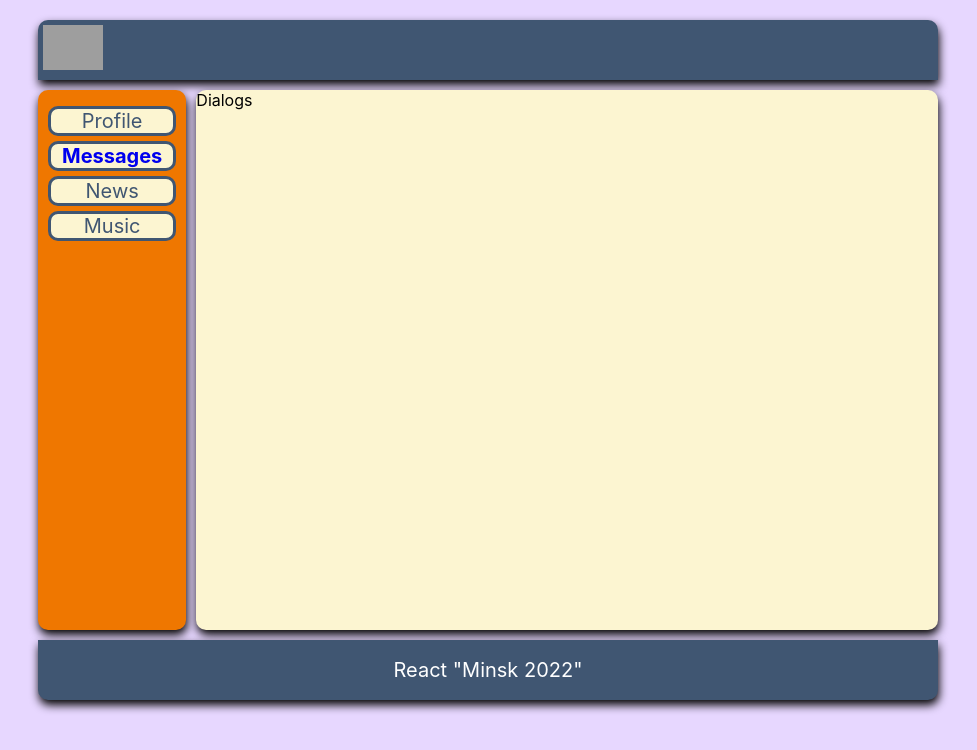
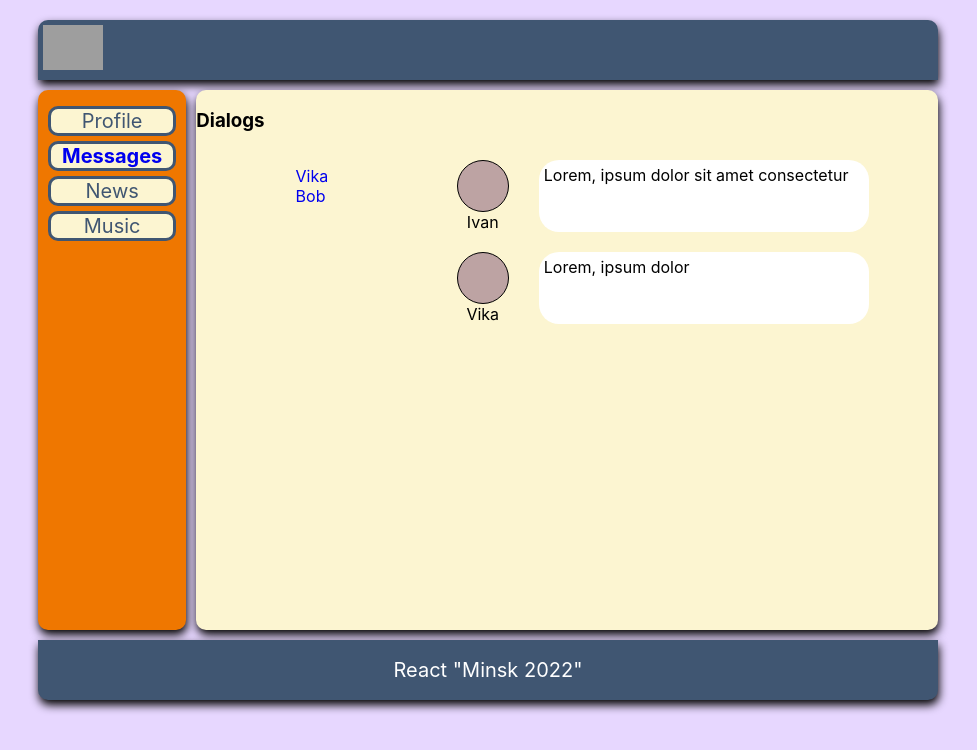
Before and after one commit to shketik-r/react_lesson, a React (Create React App) app: page /dialogs in a window 1280 px wide. Shown: the top 750 px of the page, without its empty margins (152-1129 px from the left). Built offline with nearby package versions, Linux system fonts and the light colour scheme; grey boxes are pictures that could not be loaded.

Commit message:
NewMessage

```diff
--- a/src/App.jsx
+++ b/src/App.jsx
@@ -17,8 +17,8 @@ function App() {
         <Sandbar />
         <section className='app_wrapper_content'>
           <Routes>
-            <Route path="/profile" element={<Profile />} />
-            <Route path="/dialogs" element={<Dialogs />} />
+            <Route path="/" element={<Profile />} />
+            <Route path="/dialogs/*" element={<Dialogs />} />
             <Route path="/news" element={<News />} />
             <Route path="/music" element={<Music />} />
           </Routes>
--- a/src/components/Dialogs/Dialogs.jsx
+++ b/src/components/Dialogs/Dialogs.jsx
@@ -1,11 +1,27 @@
+
 import classes from './Dialogs.module.css';
+import Messages from './Messages/Messages';
+import User from './Users/Users';
 
+let users = [
+    { name : "Vika" , id: "1"},
+    { name : "Bob" , id: "2"}
+]
 
 function Dialogs(props) {
     return (
         <div>
-            Dialogs
+            <h3 className={classes.title}>Dialogs</h3>
+            <div className={classes.dialogs}>
+                <ul className={classes.dialogs_user}>
+
+                    <User name={users[0].name} id={users[0].id} />
+                    <User name={users[1].name} id={users[1].id} />
+                </ul>
+                <Messages />
+            </div>
         </div>
+
     )
 }
 export default Dialogs
--- a/src/components/Dialogs/Dialogs.module.css
+++ b/src/components/Dialogs/Dialogs.module.css
@@ -0,0 +1,20 @@
+.title{
+
+}
+.dialogs{
+display: flex;
+justify-content: space-around;
+}
+
+.dialogs_user{
+display: flex;
+flex-direction: column;
+}
+
+.dialogs_user_name{
+
+}
+
+.dialogs_item{
+
+}
--- /dev/null
+++ b/src/components/Dialogs/Messages/Messages.jsx
@@ -0,0 +1,18 @@
+import classes from './Messages.module.css';
+import NewMessage from './NewMessage/NewMessage';
+
+let messagesData = [
+    { mess: "Lorem, ipsum dolor sit amet consectetur", id: "1", name: "Ivan" },
+    { mess: "Lorem, ipsum dolor", id: "2", name: "Vika" },
+]
+
+
+function Messages(props) {
+    return (
+        <div>
+            <NewMessage messageText={messagesData[0].mess} messageName={messagesData[0].name} />
+            <NewMessage messageText={messagesData[1].mess} messageName={messagesData[1].name} />
+        </div>
+    )
+}
+export default Messages
--- /dev/null
+++ b/src/components/Dialogs/Messages/NewMessage/NewMessage.jsx
@@ -0,0 +1,18 @@
+import classes from './NewMessage.module.css';
+
+
+function NewMessage(props) {
+    return (
+        <div className={classes.wrapper_item}>
+            <div className={classes.user}>
+                <div className={classes.user_icon}></div>
+                <span className={classes.user_name} >{props.messageName}</span>
+            </div>
+            <div className={classes.messages}>
+                <span className={classes.messages_text}>{props.messageText}</span>
+            </div>
+        </div>
+    )
+}
+
+export default NewMessage
--- /dev/null
+++ b/src/components/Dialogs/Messages/NewMessage/NewMessage.module.css
@@ -0,0 +1,36 @@
+
+
+.wrapper_item {
+    display: flex;
+
+    justify-content: space-between;
+    margin: 10px 10px 20px 10px ;
+}
+
+.user {
+    display: flex;
+    flex-direction: column;
+    align-items: center;
+}
+
+.user_icon {
+    width: 50px;
+    height: 50px;
+    border-radius: 50px;
+    border: 1px solid black;
+    background: rgb(189, 163, 163);
+}
+
+.user_name {}
+
+.messages {
+width: 320px;
+background: #fff;
+border-radius: 20px;
+margin-left: 30px;
+    border: black;
+    padding: 5px;
+    align-items: center;
+}
+
+.messages_text {}
--- /dev/null
+++ b/src/components/Dialogs/Users/User.module.css
@@ -0,0 +1,3 @@
+.user_name{
+
+}
--- /dev/null
+++ b/src/components/Dialogs/Users/Users.jsx
@@ -0,0 +1,12 @@
+import { NavLink } from 'react-router-dom';
+import classes from './User.module.css';
+
+
+
+function Users(props) {
+    return <li className={classes.user_name}>
+        <NavLink to={`/dialogs/` + props.id}>{props.name}</NavLink>
+    </li>
+}
+
+export default Users
--- a/src/components/Sandbar/Sandbar.jsx
+++ b/src/components/Sandbar/Sandbar.jsx
@@ -4,7 +4,7 @@ function Sandbar() {
   return (
     <nav className={classes.nav}>
       <ul className={classes.ul}>
-        <li className={classes.li}><NavLink to='/profile' className={({ isActive }) =>
+        <li className={classes.li}><NavLink to='/' className={({ isActive }) =>
           isActive ? classes.active : classes.a
         }>Profile</NavLink>
         </li>
```
Also changed, not shown: src/components/Dialogs/Messages/Messages.module.css (added).
